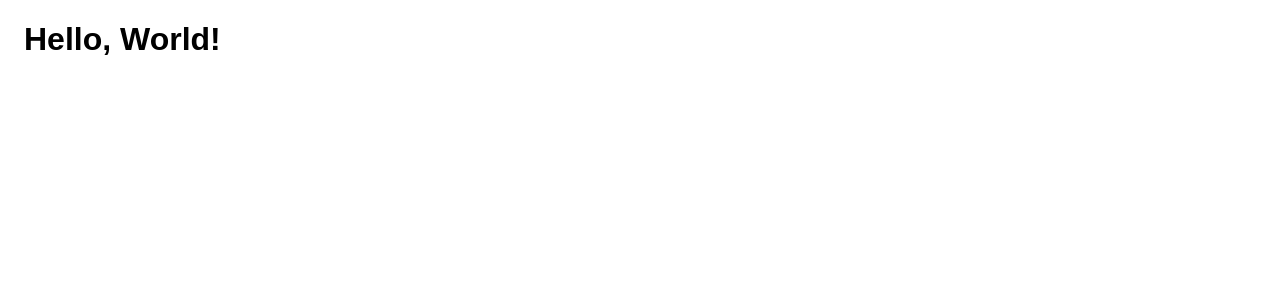
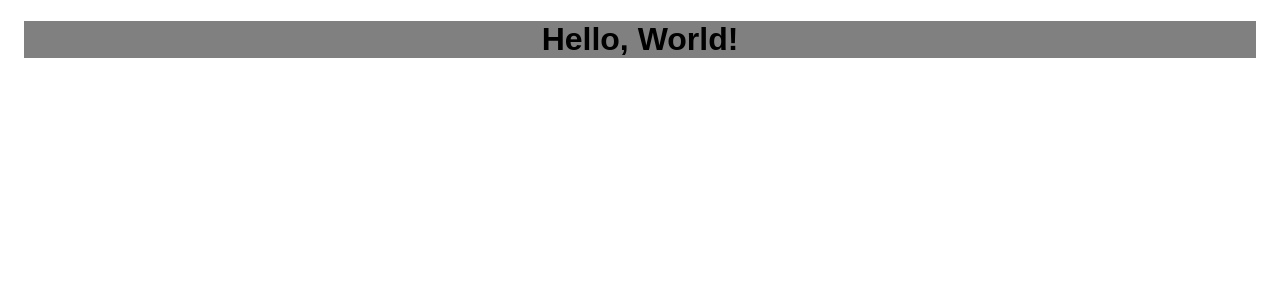
Before and after one commit to RafaelMorenoSteenwinckel/RoadToLearnReact, a React app: page / in a window 1280 px wide. Shown: the top 300 px of the page. Built offline with nearby package versions, Linux system fonts and the light colour scheme.

Commit message:
Modify css file

```diff
--- a/src/App.css
+++ b/src/App.css
@@ -1,4 +1,12 @@
 .App {
+  text-align: center;
     margin: 1rem;
     font-family: Arial, Helvetica, sans-serif;
+    /*background-color:bisque;*/
+    background-color:grey;
   }
+
+.App-title {
+  color: white;
+  top: 100px;
+}
```
